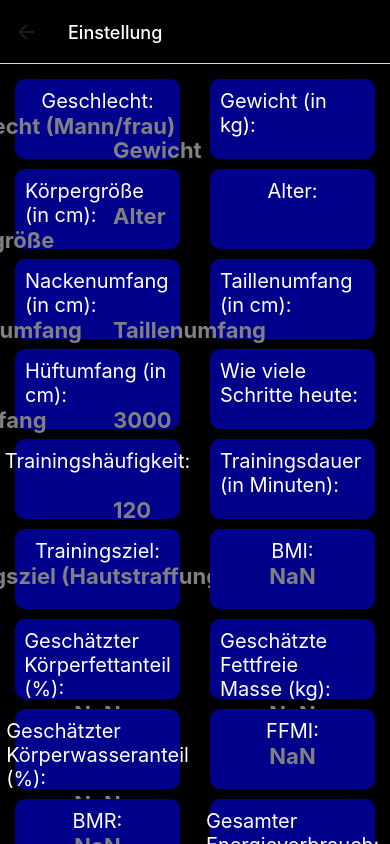
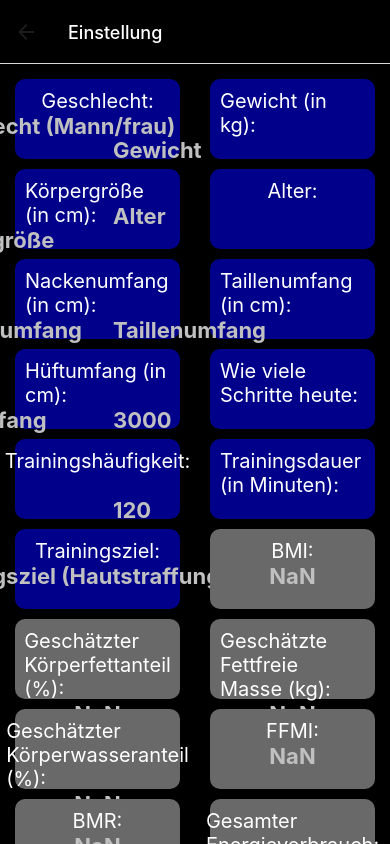
Before and after one commit to Kevin24061997/Fit-Kit, a React Native app in the folder fit-kit/: screen /Einstellung in a window 390 px wide. Built offline with nearby package versions, Linux system fonts and the light colour scheme; what expo-notifications would draw is missing.

Commit message:
style rechnunegn

```diff
--- a/fit-kit/src/EinstellungScreen.js
+++ b/fit-kit/src/EinstellungScreen.js
@@ -379,49 +379,49 @@ export function EinstellungScreen() {
           />
         </View>
         {bmi !== null && (
-          <View style={styles.column}>
+          <View style={styles.columnrechnung}>
             <Text style={styles.textWhite}>BMI:</Text>
             <Text style={styles.input}>{bmi}</Text>
           </View>
         )}
         {bodyFatPercentage !== null && (
-          <View style={styles.column}>
+          <View style={styles.columnrechnung}>
             <Text style={styles.textWhite}>Geschätzter Körperfettanteil (%):</Text>
             <Text style={styles.input}>{bodyFatPercentage}</Text>
           </View>
         )}
         {muscleMass !== null && (
-          <View style={styles.column}>
+          <View style={styles.columnrechnung}>
             <Text style={styles.textWhite}>Geschätzte Fettfreie Masse (kg):</Text>
             <Text style={styles.input}>{muscleMass}</Text>
           </View>
         )}
         {bodyWaterPercentage !== null && (
-          <View style={styles.column}>
+          <View style={styles.columnrechnung}>
             <Text style={styles.textWhite}>Geschätzter Körperwasseranteil (%):</Text>
             <Text style={styles.input}>{bodyWaterPercentage}</Text>
           </View>
         )}
         {ffmi !== null && (
-          <View style={styles.column}>
+          <View style={styles.columnrechnung}>
             <Text style={styles.textWhite}>FFMI:</Text>
             <Text style={styles.input}>{ffmi}</Text>
           </View>
         )}
         {bmr !== null && (
-          <View style={styles.column}>
+          <View style={styles.columnrechnung}>
             <Text style={styles.textWhite}>BMR:</Text>
             <Text style={styles.input}>{bmr}</Text>
           </View>
         )}
         {totalEnergyExpenditure !== null && (
-          <View style={styles.column}>
+          <View style={styles.columnrechnung}>
             <Text style={styles.textWhite}>Gesamter Energieverbrauch:</Text>
             <Text style={styles.input}>{totalEnergyExpenditure}</Text>
           </View>
         )}
         {totalCaloriesBurned !== null && (
-          <View style={styles.column}>
+          <View style={styles.columnrechnung}>
             <Text style={styles.textWhite}>Kalorien Schritte:</Text>
             <Text style={styles.input}>{totalCaloriesBurned}</Text>
           </View>
--- a/fit-kit/src/style.js/Einstellungstyle.js
+++ b/fit-kit/src/style.js/Einstellungstyle.js
@@ -21,12 +21,21 @@ export const styles = StyleSheet.create({
     margin: 5,
     alignItems: 'center',
   },
+  columnrechnung: {
+    padding: 10,
+    height: 80,
+    width: 165,
+    backgroundColor: 'dimgray',
+    borderRadius: 10,
+    margin: 5,
+    alignItems: 'center',
+  },
   textWhite: {
     color: 'white',
     fontSize: 20,
   },
   input: {
-    color: 'gray',
+    color: 'silver',
     fontSize: 22,
     fontWeight: 'bold',
   }
```
